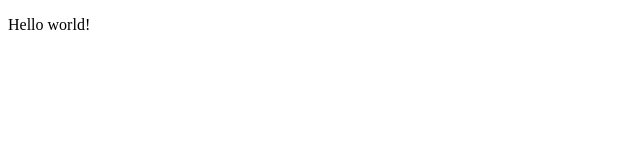
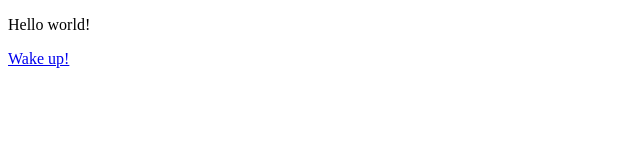
Before and after one commit to besuper/besuper.github.io, a plain HTML site: page index.html in a window 1280 px wide. Shown: the full height of the page, 0-640 px from the left. Drawn offline with Linux system fonts and the light colour scheme.

Commit message:
Joe mama

```diff
--- a/index.html
+++ b/index.html
@@ -10,6 +10,8 @@
 
 <body>
     <p>Hello world!</p>
+
+    <a href="test.html">Wake up!</a>
 </body>
 
 </html>
```
